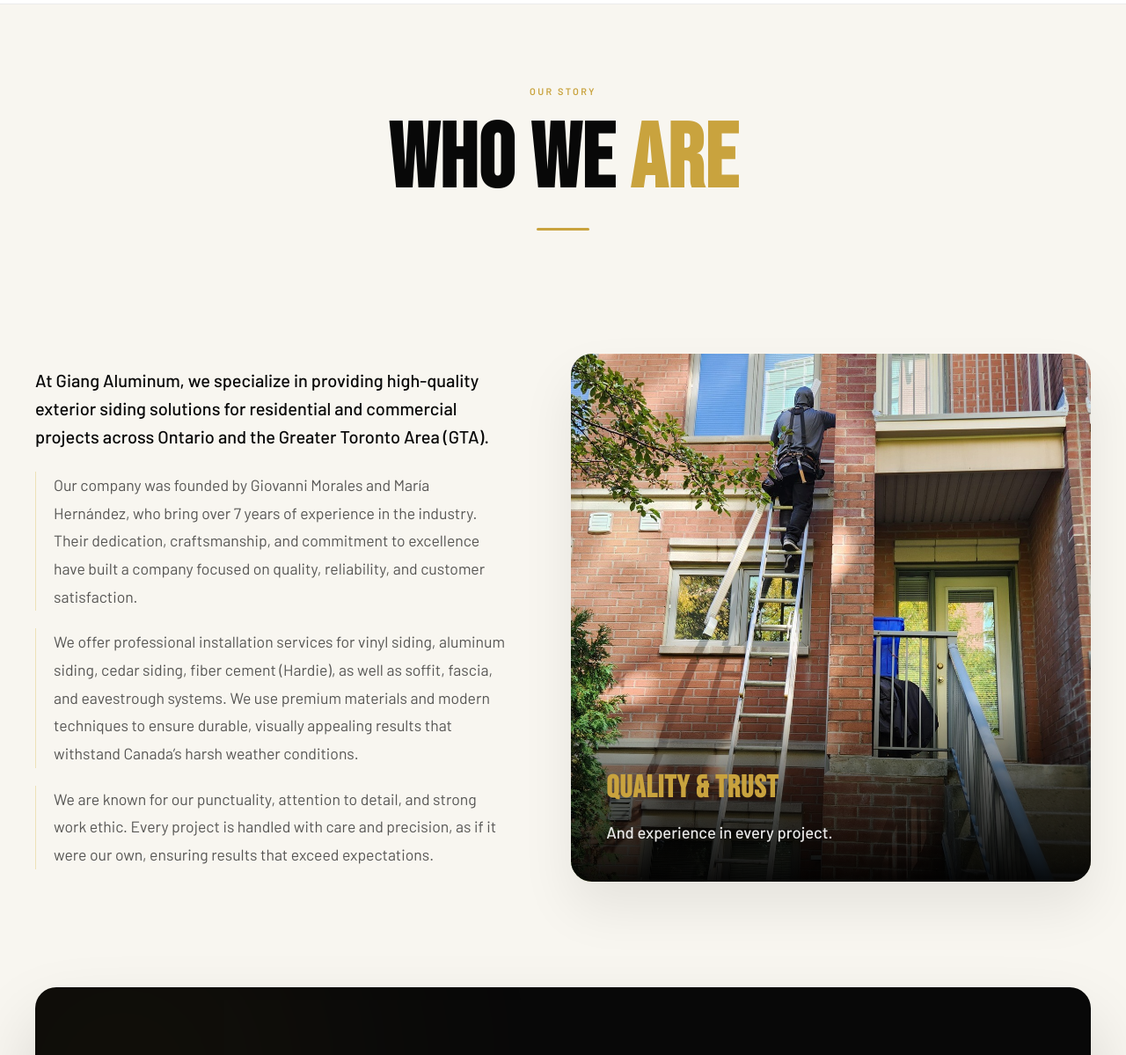
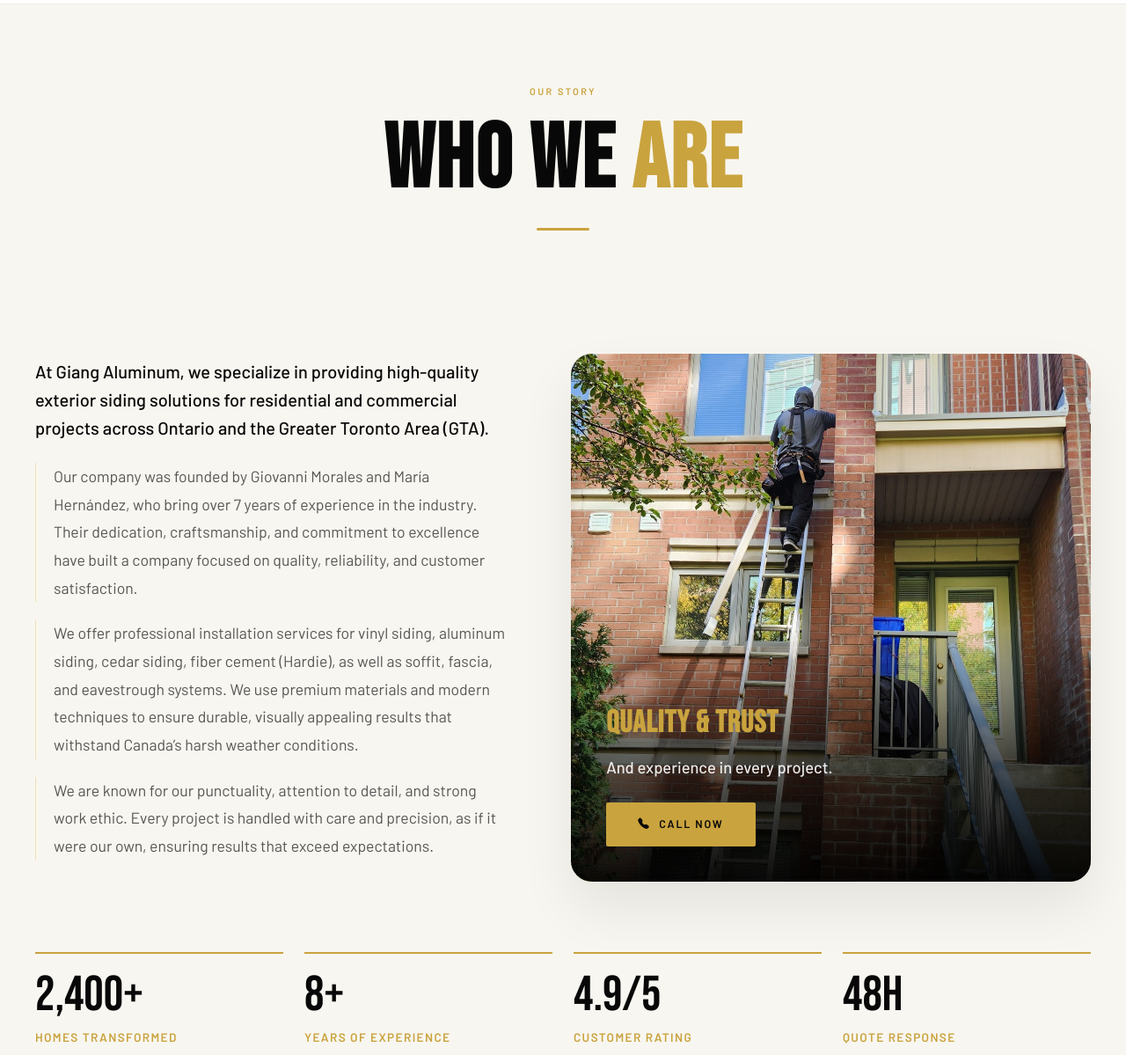
Before and after one commit to yairctt/web-giang-aluminum, a plain HTML site: page about.html in a window 1280 px wide. Shown: the part 135-1334 px from the top of the page at 88% size. Drawn offline with nearby package versions, Linux system fonts and the light colour scheme.

Commit message:
section about us stats

```diff
--- a/about.html
+++ b/about.html
@@ -70,37 +70,36 @@
     </div>
 
     <!-- PAGE HERO -->
-    <section class="page-hero"
-        style="background-color: var(--white); padding-top: 90px; padding-bottom: 40px; position: relative;">
-        <div class="container page-hero-content" style="position: relative; z-index: 2;">
-            <div class="reveal" style="display: flex; flex-direction: column; align-items: center; text-align: center;">
-                <div style="font-family: 'Barlow', sans-serif; font-size: 0.68rem; font-weight: 600; letter-spacing: 0.22em; text-transform: uppercase; color:var(--gold); margin-bottom: 20px;">
+    <section class="subpage-hero">
+        <div class="container subpage-hero-inner">
+            <div class="reveal subpage-hero-content">
+                <div class="subpage-eyebrow">
                     OUR STORY
                 </div>
-                <h1 style="color: var(--black); margin: 0; font-size: clamp(4rem, 8vw, 6.5rem); line-height: 1; text-transform: uppercase;">
-                    WHO WE <span style="color: var(--gold);">ARE</span>
+                <h1 class="subpage-title">
+                    WHO WE <span class="accent">ARE</span>
                 </h1>
-                <div style="width: 60px; height: 3px; background-color: var(--gold); margin-top: 24px; border-radius: 2px;"></div>
+                <div class="subpage-divider"></div>
             </div>
         </div>
     </section>
 
     <!-- ABOUT CONTENT -->
-    <section class="about-main" style="padding: 100px 0; background-color: var(--white); position: relative;">
+    <section class="about-main">
         <div class="container">
             <div class="about-grid">
 
-                <div class="reveal-left about-text-content" style="font-family: 'Barlow', sans-serif; font-size: 1.1rem; line-height: 1.8; color: var(--mid);">
-                    <p class="about-lead" style="font-size: 1.25rem; font-weight: 500; color: var(--black); margin-bottom: 24px;">
+                <div class="reveal-left about-text-content">
+                    <p class="about-lead">
                         At Giang Aluminum, we specialize in providing high-quality exterior siding solutions for
                         residential and commercial projects across Ontario and the Greater Toronto Area (GTA).
                     </p>
-                    <p class="about-p" style="margin-bottom: 20px;">
+                    <p class="about-p">
                         Our company was founded by Giovanni Morales and María Hernández, who bring over 7 years of
                         experience in the industry. Their dedication, craftsmanship, and commitment to excellence have
                         built a company focused on quality, reliability, and customer satisfaction.
                     </p>
-                    <p class="about-p" style="margin-bottom: 20px;">
+                    <p class="about-p">
                         We offer professional installation services for vinyl siding, aluminum siding, cedar siding,
                         fiber cement (Hardie), as well as soffit, fascia, and eavestrough systems. We use premium
                         materials and modern techniques to ensure durable, visually appealing results that withstand
@@ -116,33 +115,45 @@
                 <div class="reveal about-image-wrapper">
                     <img src="images/about-image.jpg" alt="Giang Aluminum Experience" class="about-image" />
                     <div class="about-image-overlay">
-                        <h3
-                            style="color: var(--gold); font-size: 2.2rem; margin-bottom: 8px; font-family: 'Bebas Neue', sans-serif; letter-spacing: 1px;">
-                            QUALITY & TRUST</h3>
-                        <p style="color: rgba(255,255,255,0.9); font-size: 1.15rem; font-weight: 500;">And experience in
-                            every project.</p>
+                        <h3 class="about-overlay-title">QUALITY & TRUST</h3>
+                        <p class="about-overlay-text">And experience in every project.</p>
+                        <a href="tel:4164189748" class="btn btn-primary"><i class="bi bi-telephone-fill"></i>Call Now</a>
                     </div>
                 </div>
 
             </div>
 
+            <!-- CLEAN STATS GRID HORIZONTAL -->
+            <div class="about-clean-stats reveal">
+                <div class="about-stat-item">
+                    <div class="about-stat-number"><span class="counter" data-target="2400">0</span>+</div>
+                    <div class="about-stat-label">Homes Transformed</div>
+                </div>
+                <div class="about-stat-item">
+                    <div class="about-stat-number"><span class="counter" data-target="8">0</span>+</div>
+                    <div class="about-stat-label">Years of Experience</div>
+                </div>
+                <div class="about-stat-item">
+                    <div class="about-stat-number"><span class="counter" data-target="4.9" data-format="float">0.0</span>/5</div>
+                    <div class="about-stat-label">Customer Rating</div>
+                </div>
+                <div class="about-stat-item">
+                    <div class="about-stat-number"><span class="counter" data-target="48">0</span>h</div>
+                    <div class="about-stat-label">Quote Response</div>
+                </div>
+            </div>
+
             <div class="reveal about-cta-banner">
-                <div
-                    style="position: absolute; top: -100px; left: -100px; width: 400px; height: 400px; background: var(--gold); border-radius: 50%; filter: blur(150px); opacity: 0.1; pointer-events: none;">
-                </div>
-                <div
-                    style="position: absolute; bottom: -100px; right: -100px; width: 400px; height: 400px; background: var(--gold); border-radius: 50%; filter: blur(150px); opacity: 0.1; pointer-events: none;">
-                </div>
+                <div class="about-blur-1"></div>
+                <div class="about-blur-2"></div>
 
-                <i class="bi bi-shield-check"
-                    style="font-size: 3.5rem; color: var(--gold); margin-bottom: 32px; display: inline-block;"></i>
+                <i class="bi bi-shield-check about-cta-icon"></i>
                 <h3>
                     "Whether it’s a renovation, repair, or new installation, <span>Giang Aluminum is ready to help
                         you</span> enhance, protect, and add value to your property."
                 </h3>
-                <div style="margin-top: 48px; position: relative; z-index: 2;">
-                    <a href="contact.html" class="btn btn-primary"
-                        style="font-size: 1.1rem; padding: 16px 40px; font-weight: 600;"><i
+                <div class="about-cta-btn-wrapper">
+                    <a href="contact.html" class="btn btn-primary about-cta-btn"><i
                             class="bi bi-arrow-right-circle-fill"></i>Get A Free Estimate</a>
                 </div>
             </div>
--- a/css/main.css
+++ b/css/main.css
@@ -204,9 +204,11 @@
 
 /* Hero Buttons Variation */
 .hero-btn {
-    border-radius: 100px !important; /* Oval/Pill shape */
+    border-radius: 100px !important;
+    /* Oval/Pill shape */
     padding: 18px 48px !important;
-    font-size: 1rem !important; /* Larger text */
+    font-size: 1rem !important;
+    /* Larger text */
     letter-spacing: 0.1em;
     box-shadow: 0 12px 40px rgba(201, 163, 62, 0.25);
     border: none;
@@ -251,6 +253,54 @@
     background: var(--dark2);
     transform: translateY(-2px);
     box-shadow: 0 8px 32px rgba(0, 0, 0, 0.25);
+}
+
+/* ════════════════════════════════════════
+   SUBPAGE HERO
+════════════════════════════════════════ */
+.subpage-hero {
+    background-color: var(--white);
+    padding: 90px 0 40px;
+    position: relative;
+}
+
+.subpage-hero-content {
+    display: flex;
+    flex-direction: column;
+    align-items: center;
+    text-align: center;
+}
+
+.subpage-eyebrow {
+    font-family: 'Barlow', sans-serif;
+    font-size: 0.68rem;
+    font-weight: 600;
+    letter-spacing: 0.22em;
+    text-transform: uppercase;
+    color: var(--gold);
+    margin-bottom: 20px;
+}
+
+.subpage-title {
+    color: var(--black);
+    margin: 0;
+    font-family: 'Bebas Neue', sans-serif;
+    font-size: clamp(4rem, 8vw, 6.5rem);
+    line-height: 1;
+    text-transform: uppercase;
+    letter-spacing: 0.02em;
+}
+
+.subpage-title .accent {
+    color: var(--gold);
+}
+
+.subpage-divider {
+    width: 60px;
+    height: 3px;
+    background-color: var(--gold);
+    margin-top: 24px;
+    border-radius: 2px;
 }
 
 /* ════════════════════════════════════════
@@ -2375,6 +2425,7 @@
         grid-template-columns: 1fr;
     }
 }
+
 /* =========================================
    About Page Styles
    ========================================= */
@@ -2510,3 +2561,128 @@
         margin-top: 80px;
     }
 }
+
+/* ════════════════════════════════════════
+   ABOUT US PAGE
+════════════════════════════════════════ */
+.about-main {
+    padding: 100px 0;
+    background-color: var(--white);
+    position: relative;
+}
+
+.about-text-content {
+    font-family: 'Barlow', sans-serif;
+    font-size: 1.1rem;
+    line-height: 1.8;
+    color: var(--mid);
+}
+
+.about-text-content .about-lead {
+    font-size: 1.25rem;
+    font-weight: 500;
+    color: var(--black);
+    margin-bottom: 24px;
+}
+
+.about-text-content .about-p {
+    margin-bottom: 20px;
+}
+
+.about-image-overlay {
+    position: absolute;
+    bottom: 0;
+    left: 0;
+    width: 100%;
+    padding: 80px 40px 40px;
+    background: linear-gradient(to top, rgba(0, 0, 0, 0.95), rgba(0, 0, 0, 0.6) 50%, transparent);
+}
+
+.about-overlay-title {
+    color: var(--gold);
+    font-size: 2.2rem;
+    margin-bottom: 8px;
+    font-family: 'Bebas Neue', sans-serif;
+    letter-spacing: 1px;
+}
+
+.about-overlay-text {
+    color: rgba(255, 255, 255, 0.9);
+    font-size: 1.15rem;
+    font-weight: 500;
+    margin-bottom: 24px;
+}
+
+.about-clean-stats {
+    display: grid;
+    grid-template-columns: repeat(auto-fit, minmax(200px, 1fr));
+    gap: 40px 24px;
+    margin-top: 80px;
+}
+
+.about-stat-item {
+    border-top: 2px solid var(--gold);
+    padding-top: 20px;
+}
+
+.about-stat-number {
+    font-family: 'Bebas Neue', sans-serif;
+    font-size: 3.5rem;
+    color: var(--black);
+    line-height: 1;
+}
+
+.about-stat-label {
+    font-family: 'Barlow', sans-serif;
+    font-size: 0.85rem;
+    font-weight: 600;
+    text-transform: uppercase;
+    color: var(--gold);
+    letter-spacing: 0.1em;
+    margin-top: 8px;
+}
+
+.about-blur-1 {
+    position: absolute;
+    top: -100px;
+    left: -100px;
+    width: 400px;
+    height: 400px;
+    background: var(--gold);
+    border-radius: 50%;
+    filter: blur(150px);
+    opacity: 0.1;
+    pointer-events: none;
+}
+
+.about-blur-2 {
+    position: absolute;
+    bottom: -100px;
+    right: -100px;
+    width: 400px;
+    height: 400px;
+    background: var(--gold);
+    border-radius: 50%;
+    filter: blur(150px);
+    opacity: 0.1;
+    pointer-events: none;
+}
+
+.about-cta-icon {
+    font-size: 3.5rem;
+    color: var(--gold);
+    margin-bottom: 32px;
+    display: inline-block;
+}
+
+.about-cta-btn-wrapper {
+    margin-top: 48px;
+    position: relative;
+    z-index: 2;
+}
+
+.about-cta-btn {
+    font-size: 1.1rem;
+    padding: 16px 40px;
+    font-weight: 600;
+}
--- a/js/main.js
+++ b/js/main.js
@@ -66,6 +66,46 @@
             }, 4500);
         });
     }
+
+    // Number Counter Animation
+    const counters = document.querySelectorAll('.counter');
+    const counterObserver = new IntersectionObserver(entries => {
+        entries.forEach(entry => {
+            if (entry.isIntersecting) {
+                const el = entry.target;
+                const target = parseFloat(el.getAttribute('data-target'));
+                const duration = 2500; // 2.5 seconds
+                const format = el.getAttribute('data-format') || 'int';
+
+                let startTimestamp = null;
+                const step = (timestamp) => {
+                    if (!startTimestamp) startTimestamp = timestamp;
+                    const progress = Math.min((timestamp - startTimestamp) / duration, 1);
+
+                    const easeProgress = 1 - Math.pow(1 - progress, 4);
+                    const currentVal = target * easeProgress;
+
+                    if (format === 'float') {
+                        el.innerText = currentVal.toFixed(1);
+                    } else {
+                        el.innerText = Math.floor(currentVal).toLocaleString('en-US');
+                    }
+
+                    if (progress < 1) {
+                        window.requestAnimationFrame(step);
+                    } else {
+                        if (format === 'float') el.innerText = target.toFixed(1);
+                        else el.innerText = target.toLocaleString('en-US');
+                    }
+                };
+
+                window.requestAnimationFrame(step);
+                counterObserver.unobserve(el);
+            }
+        });
+    }, { threshold: 0.1 });
+
+    counters.forEach(counter => counterObserver.observe(counter));
 });
 
 // Global form submit logic for contact.html
```
